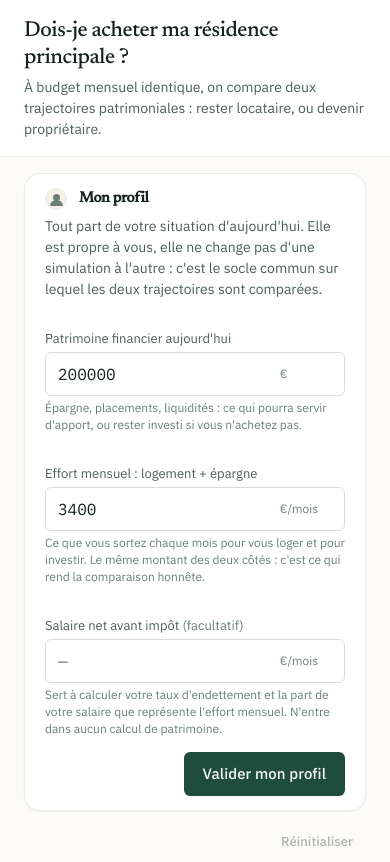
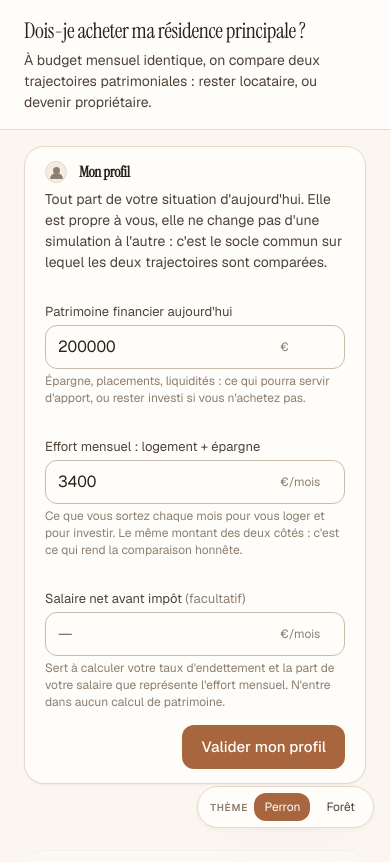
Before and after one commit to Colecalu/simulateur-achat-rp, a plain HTML site: page frontend/index.html in a window 390 px wide. Shown: the top 862 px of the page. Drawn offline with nearby package versions, Linux system fonts and the light colour scheme.

Commit message:
Deux thèmes interchangeables à chaud : Perron et Forêt
Pour comparer deux designs sur les mêmes chiffres sans recharger ni changer
de branche, les valeurs sortent de style.css et vivent dans un fichier de
thème par design.

- style.css ne garde que la structure : plus aucun hex, plus aucun nom de pas
  de rampe, uniquement des noms sémantiques français.
- theme-perron.css (défaut, terre cuite / olive / papier, Instrument Serif +
  Geist) et theme-foret.css (vert / terracotta / crème, Newsreader + IBM Plex)
  ne portent que des valeurs.
- Sélecteur discret en bas de page : il remplace le href du <link> de thème et
  redessine les graphiques sur l'événement load de la nouvelle feuille, sans
  quoi les courbes garderaient l'ancienne palette. Outil de travail, à retirer
  une fois le design arrêté.

Un écart au design Perron : il impose terre cuite contre olive, mais clay-500
contre olive-500 mesure ΔE 10,5 en vision normale et 3,8 en deutéranopie —
deux courbes confondues. L'olive des séries descend à olive-700, un pas de sa
propre rampe (ΔE 20,7 / 13,9) : l'opposition voulue est préservée, seule son
intensité change.

Vérifié en navigateur sur les deux thèmes : parcours complet, couleurs de
séries effectivement relues, console vide, mise en page intacte en 420 et
1440 px. 36 tests au vert.

Co-Authored-By: Claude Opus 5 <noreply@anthropic.com>

```diff
--- a/frontend/css/style.css
+++ b/frontend/css/style.css
@@ -1,99 +1,15 @@
 /* =========================================================================
-   Simulateur achat RP vs location — feuille de style unique.
-   Pas de framework : variables CSS + grid.
+   Simulateur achat RP vs location — structure et composants.
 
-   Le socle de jetons ci-dessous vient du design « Acheter ou louer »
-   (docs/design/), repris tel quel. Les noms sémantiques en français qui
-   suivent sont ceux du simulateur : ils pointent vers les jetons du design,
-   de sorte que la structure et le JavaScript n'ont pas eu à changer.
+   Ce fichier ne contient AUCUNE valeur de couleur, de police, de rayon ni
+   d'ombre : uniquement des noms sémantiques, définis par le fichier de thème
+   chargé dans index.html (css/theme-*.css). Changer de thème = changer ce
+   fichier-là, jamais celui-ci.
 
-   Thème CLAIR uniquement : le design ne définit pas de palette sombre, et ses
-   verts volontairement désaturés ne permettent pas d'en dériver une paire de
-   séries distinguable sous daltonisme sur fond sombre.
+   Règle : ne jamais écrire ici de `#hex` ni le nom d'un pas de rampe
+   (`--clay-500`, `--green-700`). Si un rôle manque, l'ajouter aux DEUX
+   thèmes plutôt que de nommer une couleur.
    ========================================================================= */
-
-:root {
-  color-scheme: light;
-
-  /* ---------- Rampes du design ---------- */
-  --ink-900:#14211d; --ink-800:#1c2b27; --ink-700:#24382f; --ink-600:#354c42;
-  --ink-500:#4a5f56; --ink-400:#6b7f76; --ink-300:#8a9a92; --ink-200:#b4c0ba;
-  --ink-100:#d6ded9; --ink-50:#e8ede9;
-
-  --cream-50:#fdfbf7; --cream-100:#f7f1e8; --cream-200:#efe6d9; --cream-300:#e3d7c5;
-
-  --green-800:#163a2e; --green-700:#1f4d3d; --green-600:#2a6650; --green-500:#3d8168;
-  --green-200:#bcd8c9; --green-100:#dceae2; --green-50:#eef5f1;
-
-  --terracotta-700:#a34e2d; --terracotta-600:#c0603a; --terracotta-500:#d3805e;
-  --terracotta-200:#eec9b6; --terracotta-100:#f6e3d9; --terracotta-50:#fbf1eb;
-
-  --amber-600:#a2740f; --amber-500:#c08a1e; --amber-100:#f7ebd2; --amber-50:#fcf6e8;
-  --red-700:#8c2d20; --red-600:#a83a2a; --red-100:#f6ded9; --red-50:#fbeeeb;
-  --blue-700:#2c5169; --blue-600:#3a6684; --blue-100:#dde8ef; --blue-50:#eef4f8;
-  --white:#ffffff;
-
-  /* ---------- Typographie du design ---------- */
-  --font-display: "Newsreader", Georgia, "Times New Roman", serif;
-  --font-sans: "IBM Plex Sans", system-ui, -apple-system, "Segoe UI", sans-serif;
-  --font-mono: "IBM Plex Mono", ui-monospace, "SFMono-Regular", monospace;
-
-  --tracking-tight: -0.02em;
-  --tracking-caps: 0.09em;
-
-  /* ---------- Rayons, ombres, mouvement ---------- */
-  --radius-sm: 6px; --radius-md: 10px; --radius-lg: 16px; --radius-xl: 24px;
-  --radius-pill: 999px;
-
-  --shadow-1: 0 1px 2px rgba(20,33,29,.06);
-  --shadow-2: 0 2px 6px rgba(20,33,29,.07), 0 1px 2px rgba(20,33,29,.05);
-  --shadow-3: 0 8px 24px rgba(20,33,29,.09), 0 2px 6px rgba(20,33,29,.05);
-  --shadow-4: 0 20px 48px rgba(20,33,29,.14), 0 4px 12px rgba(20,33,29,.07);
-  --ring-focus: 0 0 0 3px rgba(42,102,80,.22);
-
-  --duree-rapide: 140ms;
-  --duree-base: 200ms;
-  --aise: cubic-bezier(.2,.8,.2,1);
-
-  /* ---------- Noms du simulateur, adossés au design ---------- */
-  --plan:            var(--cream-50);    /* fond de page */
-  --surface:         var(--white);       /* carte */
-  --surface-creuse:  var(--cream-100);   /* fond en creux */
-
-  --encre:           var(--ink-900);
-  --encre-2:         var(--ink-500);
-  --encre-3:         var(--ink-400);
-
-  --trait:           var(--ink-50);
-  --grille:          var(--ink-50);
-  --axe:             var(--ink-100);
-
-  /*
-   * Les deux séries de la comparaison, reprises des jetons `--data-1` et
-   * `--data-2` du design. Le vert est très peu saturé (chroma 0,058) : il ne
-   * passe pas le plancher d'une palette catégorielle classique. C'est un parti
-   * pris du design, et la séparation qui compte vraiment est bonne — ΔE 14,8
-   * en protanopie, 27,6 en vision normale. Avec deux séries seulement, une
-   * légende et des points repères, la lecture reste sans ambiguïté.
-   */
-  --achat:           var(--green-700);
-  --location:        var(--terracotta-600);
-  --achat-location:  var(--blue-600);    /* 3e série : mise en location */
-
-  --achat-voile:     var(--green-50);
-  --location-voile:  var(--terracotta-50);
-
-  --succes:          var(--green-600);
-  --alerte:          var(--red-600);
-  --alerte-fond:     var(--red-50);
-
-  --rayon:           var(--radius-sm);   /* contrôles */
-  --rayon-large:     var(--radius-lg);   /* cartes */
-  --ombre:           var(--shadow-1);
-
-  --police: var(--font-sans);
-  --police-chiffres: var(--font-mono);
-}
 
 *, *::before, *::after { box-sizing: border-box; }
 
@@ -108,24 +24,22 @@ body {
   text-rendering: optimizeLegibility;
 }
 
-/* Les titres passent en Newsreader, comme le design. */
 h1, h2, h3 {
   margin: 0;
-  font-family: var(--font-display);
-  font-weight: 500;
-  line-height: 1.28;
-  letter-spacing: var(--tracking-tight);
+  font-family: var(--police-titre);
+  font-weight: var(--graisse-titre);
+  line-height: 1.2;
+  letter-spacing: var(--interlettre-titre);
 }
 
-/* Les chiffres sont en Plex Mono tabulaire : ils s'alignent en colonne. */
+/* Les chiffres s'alignent en colonne, quel que soit le thème. */
 .tabulaire {
   font-family: var(--police-chiffres);
-  font-variant-numeric: tabular-nums;
-  letter-spacing: var(--tracking-tight);
+  font-variant-numeric: tabular-nums lining-nums;
 }
 
-:focus-visible { outline: 2px solid var(--green-600); outline-offset: 2px; }
-::selection { background: var(--green-100); }
+:focus-visible { outline: 2px solid var(--accent); outline-offset: 2px; }
+::selection { background: var(--accent-doux); }
 
 /* ---------------------------------------------------------------- En-tête */
 
@@ -253,12 +167,12 @@ h1, h2, h3 {
   height: 44px;
   padding: 0 12px;
   background: var(--surface);
-  border: 1px solid var(--ink-100);
-  border-radius: var(--radius-sm);
+  border: 1px solid var(--bord-champ);
+  border-radius: var(--rayon);
 }
 .profil__champs .champ__saisie:focus-within {
-  border-color: var(--green-600);
-  box-shadow: var(--ring-focus);
+  border-color: var(--accent);
+  box-shadow: var(--anneau);
 }
 .profil__champs .champ input {
   padding: 0;
@@ -450,10 +364,10 @@ h1, h2, h3 {
 
 /* --- Prochaine à remplir : elle appelle le clic ------------------------- */
 /* Carte « interactive » du design : elle se soulève au survol. */
-.bulle--ouvrable { border-color: var(--green-600); box-shadow: var(--ring-focus), var(--shadow-2); }
-.bulle--ouvrable:hover { box-shadow: var(--ring-focus), var(--shadow-3); transform: translateY(-2px); }
+.bulle--ouvrable { border-color: var(--accent); box-shadow: var(--anneau), var(--ombre-2); }
+.bulle--ouvrable:hover { box-shadow: var(--anneau), var(--ombre-3); transform: translateY(-2px); }
 .bulle--ouvrable { transition: box-shadow var(--duree-base) var(--aise), transform var(--duree-base) var(--aise); }
-.bulle--ouvrable .bulle__numero { color: var(--green-700); }
+.bulle--ouvrable .bulle__numero { color: var(--accent); }
 .bulle--ouvrable .bulle__titre { color: var(--encre); }
 .bulle--ouvrable .bulle__declencheur:hover { background: var(--achat-voile); }
 
@@ -477,7 +391,7 @@ h1, h2, h3 {
   flex: none;
   border-radius: 50%;
   background: var(--succes);
-  color: #fff;
+  color: var(--sur-accent);
   font-size: .6875rem;
   font-weight: 700;
   letter-spacing: 0;
@@ -635,7 +549,7 @@ h1, h2, h3 {
   flex: none;
   border-radius: 50%;
   background: var(--achat);
-  color: #fff;
+  color: var(--sur-accent);
   font-size: 1rem;
   letter-spacing: 0;
 }
@@ -729,12 +643,12 @@ h1, h2, h3 {
   height: 44px;
   padding: 0 12px;
   background: var(--surface);
-  border: 1px solid var(--ink-100);
-  border-radius: var(--radius-sm);
+  border: 1px solid var(--bord-champ);
+  border-radius: var(--rayon);
 }
 .bulle--zoom .champ__saisie:focus-within {
-  border-color: var(--green-600);
-  box-shadow: var(--ring-focus);
+  border-color: var(--accent);
+  box-shadow: var(--anneau);
 }
 .bulle--zoom .champ input, .bulle--zoom .champ select {
   padding: 0;
@@ -761,11 +675,11 @@ h1, h2, h3 {
   display: inline-flex;
   align-items: center;
   justify-content: center;
-  border-radius: var(--radius-sm);
-  border: 1px solid var(--ink-100);
+  border-radius: var(--rayon);
+  border: 1px solid var(--bord-champ);
   background: var(--surface);
   color: var(--encre);
-  box-shadow: var(--shadow-1);
+  box-shadow: var(--ombre);
   cursor: pointer;
   white-space: nowrap;
   transition: background var(--duree-rapide) var(--aise),
@@ -774,16 +688,16 @@ h1, h2, h3 {
               box-shadow var(--duree-rapide) var(--aise),
               transform 80ms var(--aise);
 }
-.bouton:hover { background: var(--cream-100); }
+.bouton:hover { background: var(--survol); }
 .bouton:active { transform: translateY(1px); }
 
 .bouton--primaire {
-  background: var(--green-700);
+  background: var(--accent);
   border-color: transparent;
-  color: var(--cream-50);
+  color: var(--sur-accent);
   box-shadow: none;
 }
-.bouton--primaire:hover { background: var(--green-800); color: var(--cream-50); }
+.bouton--primaire:hover { background: var(--accent-fort); color: var(--sur-accent); }
 
 /* Variante « ghost » du design : ni fond ni bordure au repos. */
 .bouton--discret {
@@ -795,7 +709,7 @@ h1, h2, h3 {
   box-shadow: none;
   color: var(--encre-2);
 }
-.bouton--discret:hover { background: var(--cream-100); color: var(--encre); }
+.bouton--discret:hover { background: var(--survol); color: var(--encre); }
 
 /* ---------------------------------------------------------------- Attente */
 
@@ -846,7 +760,7 @@ h1, h2, h3 {
   background: color-mix(in srgb, var(--encre-3) 22%, transparent);
   transition: background .2s ease;
 }
-.attente__cran--faite { background: var(--green-600); }
+.attente__cran--faite { background: var(--accent); }
 
 .attente__compte {
   margin: 0;
@@ -889,12 +803,12 @@ h1, h2, h3 {
   font-family: var(--police);
   font-size: .6875rem;
   font-weight: 600;
-  letter-spacing: var(--tracking-caps);
+  letter-spacing: var(--interlettre-caps);
   text-transform: uppercase;
   color: var(--encre-2);
 }
 .verdict__horizon { display: flex; align-items: center; gap: 12px; flex: 1; min-width: 220px; }
-.verdict__horizon input[type="range"] { flex: 1; accent-color: var(--green-600); cursor: pointer; }
+.verdict__horizon input[type="range"] { flex: 1; accent-color: var(--accent); cursor: pointer; }
 .verdict__annees {
   font-variant-numeric: tabular-nums;
   font-weight: 600;
@@ -1050,3 +964,47 @@ input[type="number"]::-webkit-inner-spin-button { -webkit-appearance: none; marg
 .mel__incomplet[hidden] { display: none; }
 
 #melNote { margin-top: 12px; }
+
+/* ------------------------------------------------- Comparateur de thèmes */
+
+/*
+ * Outil de travail, pas une fonctionnalité : il sert à comparer deux designs
+ * sur les mêmes chiffres. À retirer une fois le choix arrêté.
+ */
+.bascule {
+  position: fixed;
+  right: 16px;
+  bottom: 16px;
+  z-index: 60;
+  display: flex;
+  align-items: center;
+  gap: 6px;
+  padding: 6px 8px;
+  background: var(--surface);
+  border: 1px solid var(--trait);
+  border-radius: var(--rayon-feuille);
+  box-shadow: var(--ombre-3);
+}
+.bascule__mot {
+  font-size: .625rem;
+  font-weight: 600;
+  letter-spacing: var(--interlettre-caps);
+  text-transform: uppercase;
+  color: var(--encre-3);
+  padding-left: 4px;
+}
+.bascule__choix {
+  font: inherit;
+  font-size: .75rem;
+  padding: 5px 10px;
+  border: 0;
+  border-radius: var(--rayon);
+  background: transparent;
+  color: var(--encre-2);
+  cursor: pointer;
+  transition: background var(--duree-rapide) var(--aise), color var(--duree-rapide) var(--aise);
+}
+.bascule__choix:hover { background: var(--survol); }
+.bascule__choix--actif { background: var(--accent); color: var(--sur-accent); }
+
+@media print { .bascule { display: none; } }
--- /dev/null
+++ b/frontend/css/theme-foret.css
@@ -0,0 +1,95 @@
+/* =========================================================================
+   Thème « Forêt » — vert profond, terracotta et crème.
+   Source : docs/design/bundle-claude-design.html (bloc __bundler/template).
+
+   Ce fichier ne contient QUE des valeurs. Aucune règle de mise en page :
+   la structure vit dans style.css et ne connaît que les noms sémantiques
+   définis en fin de fichier.
+   ========================================================================= */
+
+@import url("https://fonts.googleapis.com/css2?family=IBM+Plex+Mono:wght@400;500;600&family=IBM+Plex+Sans:wght@400;500;600&family=Newsreader:opsz,wght@6..72,400;6..72,500&display=swap");
+
+:root {
+  color-scheme: light;
+
+  /* ---------- Rampes du design, recopiées ---------- */
+  --ink-900:#14211d; --ink-800:#1c2b27; --ink-700:#24382f; --ink-600:#354c42;
+  --ink-500:#4a5f56; --ink-400:#6b7f76; --ink-300:#8a9a92; --ink-200:#b4c0ba;
+  --ink-100:#d6ded9; --ink-50:#e8ede9;
+
+  --cream-50:#fdfbf7; --cream-100:#f7f1e8; --cream-200:#efe6d9; --cream-300:#e3d7c5;
+
+  --green-800:#163a2e; --green-700:#1f4d3d; --green-600:#2a6650; --green-500:#3d8168;
+  --green-200:#bcd8c9; --green-100:#dceae2; --green-50:#eef5f1;
+
+  --terracotta-700:#a34e2d; --terracotta-600:#c0603a; --terracotta-500:#d3805e;
+  --terracotta-200:#eec9b6; --terracotta-100:#f6e3d9; --terracotta-50:#fbf1eb;
+
+  --amber-600:#a2740f; --amber-500:#c08a1e; --amber-100:#f7ebd2;
+  --red-700:#8c2d20; --red-600:#a83a2a; --red-100:#f6ded9; --red-50:#fbeeeb;
+  --blue-700:#2c5169; --blue-600:#3a6684; --blue-100:#dde8ef;
+  --white:#ffffff;
+
+  /* ---------- Surfaces et encre ---------- */
+  --plan:            var(--cream-50);
+  --surface:         var(--white);
+  --surface-creuse:  var(--cream-100);
+
+  --encre:           var(--ink-900);
+  --encre-2:         var(--ink-500);
+  --encre-3:         var(--ink-400);
+
+  --trait:           var(--ink-50);
+  --bord-champ:      var(--ink-100);
+  --grille:          var(--ink-50);
+  --axe:             var(--ink-100);
+
+  /* ---------- Accent : vert profond ---------- */
+  --accent:          var(--green-600);
+  --accent-fort:     var(--green-800);
+  --accent-doux:     var(--green-50);
+  --sur-accent:      var(--cream-50);
+  --survol:          var(--cream-100);
+  --anneau:          0 0 0 3px rgba(42,102,80,.22);
+
+  /*
+   * Séries de données, reprises des jetons `--data-1` et `--data-2` du design.
+   * Le vert est très peu saturé (chroma 0,058) : il ne passe pas le plancher
+   * d'une palette catégorielle. C'est le parti pris du design, et la séparation
+   * qui compte reste bonne — ΔE 14,8 en protanopie, 27,6 en vision normale.
+   */
+  --achat:           var(--green-700);
+  --location:        var(--terracotta-600);
+  --achat-location:  var(--blue-600);
+
+  --achat-voile:     var(--green-50);
+  --location-voile:  var(--terracotta-50);
+
+  --succes:          var(--green-600);
+  --alerte:          var(--red-600);
+  --alerte-fond:     var(--red-50);
+
+  /* ---------- Formes ---------- */
+  --rayon:           6px;
+  --rayon-large:     16px;
+  --rayon-feuille:   24px;
+
+  --ombre:    0 1px 2px rgba(20,33,29,.06);
+  --ombre-2:  0 2px 6px rgba(20,33,29,.07), 0 1px 2px rgba(20,33,29,.05);
+  --ombre-3:  0 8px 24px rgba(20,33,29,.09), 0 2px 6px rgba(20,33,29,.05);
+  --ombre-creux: inset 0 1px 2px rgba(20,33,29,.06);
+
+  /* ---------- Mouvement ---------- */
+  --duree-rapide: 140ms;
+  --duree-base:   200ms;
+  --aise:         cubic-bezier(.2,.8,.2,1);
+
+  /* ---------- Typographie ---------- */
+  --police-titre: "Newsreader", Georgia, "Times New Roman", serif;
+  --police: "IBM Plex Sans", system-ui, -apple-system, "Segoe UI", sans-serif;
+  --police-chiffres: "IBM Plex Mono", ui-monospace, "SFMono-Regular", monospace;
+
+  --graisse-titre: 500;
+  --interlettre-titre: -0.02em;
+  --interlettre-caps: 0.09em;
+}
--- /dev/null
+++ b/frontend/css/theme-perron.css
@@ -0,0 +1,103 @@
+/* =========================================================================
+   Thème « Perron » — terre cuite, olive et papier chaud.
+   Source : docs/design/Perron Design System.zip (tokens/*.css et readme.md).
+
+   Ce fichier ne contient QUE des valeurs. Aucune règle de mise en page :
+   la structure vit dans style.css et ne connaît que les noms sémantiques
+   définis en fin de fichier.
+   ========================================================================= */
+
+@import url("https://fonts.googleapis.com/css2?family=Instrument+Serif:ital@0;1&display=swap");
+@import url("https://fonts.googleapis.com/css2?family=Geist:wght@300;400;500;600;700&display=swap");
+
+:root {
+  color-scheme: light;
+
+  /* ---------- Rampes du design, recopiées ---------- */
+  --paper-50:#FFFDF9; --paper-100:#FBF7F0; --paper-200:#F4EDE2; --paper-300:#EADFD0;
+
+  --warm-100:#E4D9CC; --warm-200:#C9BCAD; --warm-300:#A8998A; --warm-400:#8C7E70;
+  --warm-500:#6B5D52; --warm-600:#4E4239; --warm-700:#2A211B;
+
+  --clay-50:#FAF2EC; --clay-100:#F0DFD2; --clay-200:#E0C0A8; --clay-300:#C99C7B;
+  --clay-400:#B87D51; --clay-500:#A8663F; --clay-600:#8B5231; --clay-700:#653A22;
+
+  --olive-50:#F2F3EA; --olive-100:#E0E4CF; --olive-200:#C2CAA6; --olive-300:#9BA87B;
+  --olive-400:#7D8C5C; --olive-500:#6E7F58; --olive-600:#586747; --olive-700:#3F4B33;
+
+  --green-100:#DCEBDD; --green-500:#4E7A54; --green-700:#2F5335;
+  --ochre-100:#F8E9C8; --ochre-500:#C08A2E; --ochre-700:#8A6014;
+  --brick-100:#F6DAD3; --brick-500:#A8402F; --brick-700:#77291C;
+
+  /* ---------- Surfaces et encre ---------- */
+  --plan:            var(--paper-100);   /* fond de page — jamais de blanc pur */
+  --surface:         var(--paper-50);    /* carte */
+  --surface-creuse:  var(--paper-200);
+
+  --encre:           var(--warm-700);    /* brun profond, pas du noir */
+  --encre-2:         var(--warm-600);
+  --encre-3:         var(--warm-400);
+
+  --trait:           var(--warm-100);
+  --bord-champ:      var(--warm-200);
+  --grille:          var(--paper-300);
+  --axe:             var(--warm-100);
+
+  /* ---------- Accent : terre cuite, couleur de marque ---------- */
+  --accent:          var(--clay-500);
+  --accent-fort:     var(--clay-600);
+  --accent-doux:     var(--clay-50);
+  --sur-accent:      var(--paper-50);
+  --survol:          var(--paper-200);
+  --anneau:          0 0 0 3px rgba(184,125,81,.34);
+
+  /*
+   * Séries de données. Le design pose « terre cuite contre olive, partout,
+   * sans exception » — mais `--olive-500` #6E7F58 contre `--clay-500` #A8663F
+   * mesure ΔE 10,5 en vision NORMALE, sous le plancher de 15 : deux courbes
+   * difficiles à distinguer même sans daltonisme, et 3,8 en deutéranopie,
+   * c'est-à-dire confondues.
+   *
+   * La terre cuite de marque est conservée telle quelle ; seul l'olive descend
+   * d'un cran dans sa propre rampe, jusqu'à `--olive-700`. La séparation passe
+   * alors à 20,7 en vision normale et 13,9 en protanopie. Un seul jeton
+   * déplacé, l'identité intacte.
+   */
+  --achat:           var(--clay-500);
+  --location:        var(--olive-700);
+  --achat-location:  var(--ochre-500);   /* 3e série : ΔE 29,5 contre l'olive */
+
+  --achat-voile:     var(--clay-50);
+  --location-voile:  var(--olive-50);
+
+  --succes:          var(--green-500);
+  --alerte:          var(--brick-500);
+  --alerte-fond:     var(--brick-100);
+
+  /* ---------- Formes ---------- */
+  --rayon:           12px;   /* champs et boutons */
+  --rayon-large:     20px;   /* cartes */
+  --rayon-feuille:   28px;   /* modales */
+
+  /* Ombres longues, très diffuses, teintées brun — jamais du noir. */
+  --ombre:    0 1px 2px rgba(58,40,26,.06);
+  --ombre-2:  0 1px 2px rgba(58,40,26,.05), 0 6px 16px -10px rgba(58,40,26,.18);
+  --ombre-3:  0 2px 4px rgba(58,40,26,.05), 0 18px 40px -20px rgba(58,40,26,.28);
+  --ombre-creux: inset 0 1px 2px rgba(58,40,26,.06);
+
+  /* ---------- Mouvement ---------- */
+  --duree-rapide: 160ms;
+  --duree-base:   240ms;
+  --aise:         cubic-bezier(.2,.6,.25,1);
+
+  /* ---------- Typographie ---------- */
+  --police-titre: "Instrument Serif", Georgia, "Times New Roman", serif;
+  --police: "Geist", "Helvetica Neue", Arial, sans-serif;
+  /* Geist Mono est réservé à la documentation : les chiffres du produit sont
+     en Geist, avec chasse tabulaire. C'est une règle explicite du design. */
+  --police-chiffres: "Geist", "Helvetica Neue", Arial, sans-serif;
+
+  --graisse-titre: 400;
+  --interlettre-titre: -0.02em;
+  --interlettre-caps: 0.09em;
+}
--- a/frontend/index.html
+++ b/frontend/index.html
@@ -5,12 +5,12 @@
   <meta name="viewport" content="width=device-width, initial-scale=1">
   <title>Acheter ou louer ma résidence principale ?</title>
   <meta name="description" content="Comparez l'achat de votre résidence principale et la location, à enveloppe budgétaire identique.">
-  <!-- Polices du design : Newsreader (titres), IBM Plex Sans (interface),
-       IBM Plex Mono (chiffres). Chargées depuis Google Fonts, avec une pile
-       système en repli : hors ligne, la page reste lisible. -->
   <link rel="preconnect" href="https://fonts.googleapis.com">
   <link rel="preconnect" href="https://fonts.gstatic.com" crossorigin>
-  <link rel="stylesheet" href="https://fonts.googleapis.com/css2?family=IBM+Plex+Mono:wght@400;500;600&family=IBM+Plex+Sans:wght@400;500;600&family=Newsreader:opsz,wght@6..72,400;6..72,500&display=swap">
+  <!-- Le thème porte toutes les valeurs : couleurs, polices, rayons, ombres.
+       Il se remplace à chaud (voir le sélecteur en bas de page). style.css,
+       lui, ne contient que la structure. -->
+  <link rel="stylesheet" id="theme" href="css/theme-perron.css">
   <link rel="stylesheet" href="css/style.css">
 </head>
 <body>
@@ -492,6 +492,13 @@
   <div class="voile" id="voile" hidden></div>
 </main>
 
+<!-- Comparateur de thèmes. À retirer une fois le design arrêté. -->
+<div class="bascule" id="bascule">
+  <span class="bascule__mot">Thème</span>
+  <button type="button" class="bascule__choix" data-theme="perron">Perron</button>
+  <button type="button" class="bascule__choix" data-theme="foret">Forêt</button>
+</div>
+
 <script src="https://cdnjs.cloudflare.com/ajax/libs/Chart.js/4.4.1/chart.umd.min.js"></script>
 <script src="js/calc.js"></script>
 <script src="js/calc-location.js"></script>
--- a/frontend/js/app.js
+++ b/frontend/js/app.js
@@ -627,6 +627,39 @@ function initialiserBulles() {
   majBulles();
 }
 
+/* ------------------------------------------------- Comparateur de thèmes */
+
+/**
+ * Bascule entre les feuilles de thème. Outil de comparaison : il permet de
+ * juger deux designs sur les mêmes chiffres, sans recharger ni changer de
+ * branche. À retirer une fois le design arrêté.
+ *
+ * Les graphiques lisent leurs couleurs dans les variables CSS : il faut donc
+ * les redessiner une fois la nouvelle feuille appliquée.
+ */
+function initialiserBascule() {
+  const feuille = $('#theme');
+  const boutons = [...document.querySelectorAll('.bascule__choix')];
+
+  const appliquer = (nom) => {
+    feuille.href = `css/theme-${nom}.css`;
+    for (const b of boutons) {
+      b.classList.toggle('bascule__choix--actif', b.dataset.theme === nom);
+    }
+    try { localStorage.setItem('theme', nom); } catch (e) { /* navigation privée */ }
+
+    // La feuille se charge de façon asynchrone : on attend qu'elle soit prête
+    // avant de relire les jetons, sinon les courbes gardent l'ancienne palette.
+    feuille.addEventListener('load', rafraichir, { once: true });
+  };
+
+  for (const b of boutons) b.addEventListener('click', () => appliquer(b.dataset.theme));
+
+  let choisi = 'perron';
+  try { choisi = localStorage.getItem('theme') || choisi; } catch (e) { /* idem */ }
+  appliquer(choisi);
+}
+
 function initialiser() {
   remplirFormulaire(DEFAUTS);
   remplirFormulaireMel();
@@ -666,9 +699,7 @@ function initialiser() {
   });
   $('#melFormulaire').addEventListener('input', rafraichir);
 
-  // Le thème peut changer sans rechargement : on redessine avec les nouveaux jetons.
-  window.matchMedia('(prefers-color-scheme: dark)')
-    .addEventListener('change', () => rafraichir());
+  initialiserBascule();
 
   recalculer();
 }
```
Also changed, not shown: CLAUDE.md (+24 -6 lines), docs/design/README.md, 1 other file.
